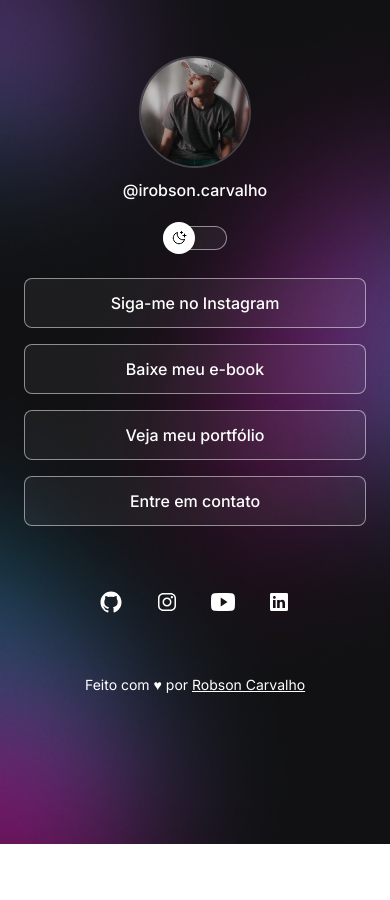
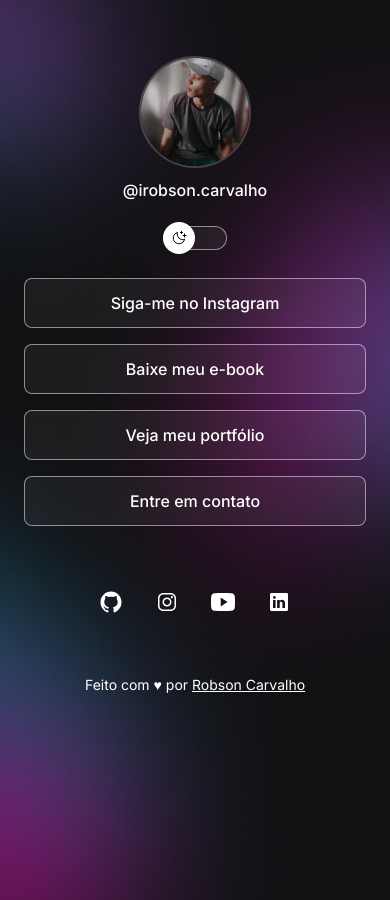
Before and after one commit to Robson-Carvalho/robson-carvalho-links, a plain HTML site: page index.html in a window 390 px wide. Before the commit the page ends 844 px from the top, so only its background shows below. Drawn offline with nearby package versions, Linux system fonts and the light colour scheme.

Commit message:
:package: change background based on media queries

```diff
--- a/index.html
+++ b/index.html
@@ -9,6 +9,7 @@
   <link href="https://fonts.googleapis.com/css2?family=Inter:wght@400;500&display=swap" rel="stylesheet">
   <link rel="stylesheet" href="./styles/reset.css">
   <link rel="stylesheet" href="./styles/styles.css">
+  <link rel="stylesheet" href="./styles/responsive.css">
   <title>Robson Carvalho - Links</title>
 </head>
 
--- a/styles/styles.css
+++ b/styles/styles.css
@@ -24,10 +24,8 @@
 }
 
 body {
-  background-image: var(--bg-url);
-  background-repeat: no-repeat;
-  background-position: top center;
-  background-size: cover;
+  background: var(--bg-url) no-repeat top center/cover;
+  height: 100vh;
 }
 
 body * {
```
